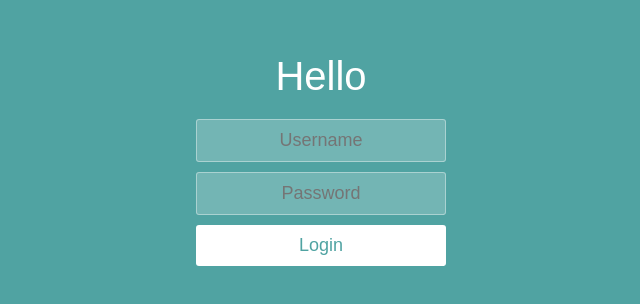
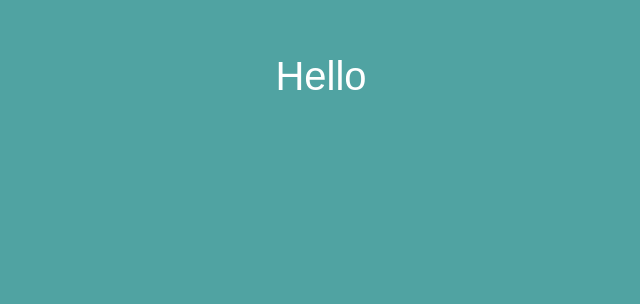
Before and after one commit to MarceloMSilveira/sandBox, a React (Vite) app: page / in a window 1280 px wide. Shown: the part 154-458 px from the top of the page, without its empty margins (319-959 px from the left). Built offline with nearby package versions, Linux system fonts and the light colour scheme.

Commit message:
conditional rendering ok

```diff
--- a/src/App.jsx
+++ b/src/App.jsx
@@ -1,10 +1,12 @@
 import Login from './components/Login'
 
 function App() {
+  const isLogged = true;
+
   return (
     <div className="container">
       <h1>Hello</h1>
-      <Login />
+      {!isLogged && <Login />}
     </div>
   )
 }
```
